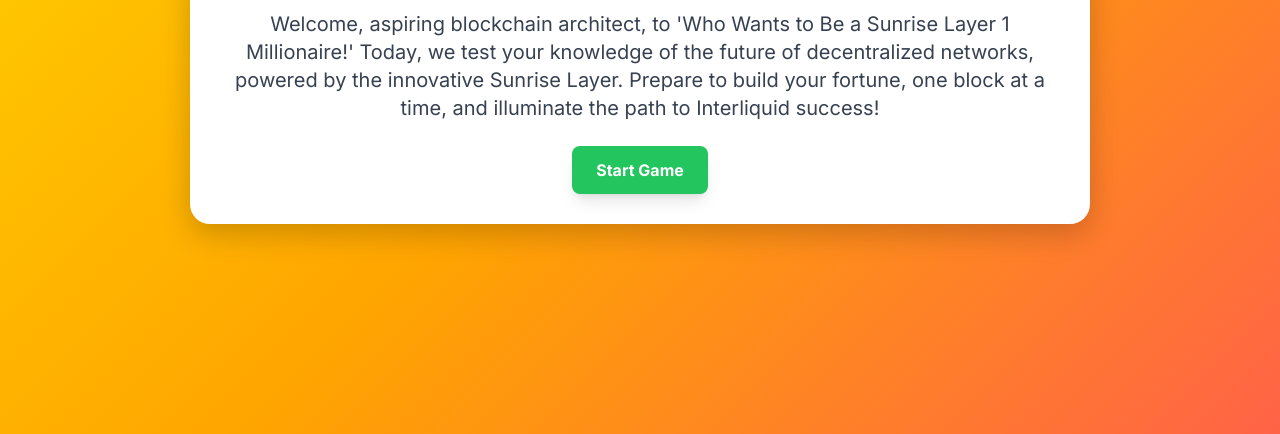
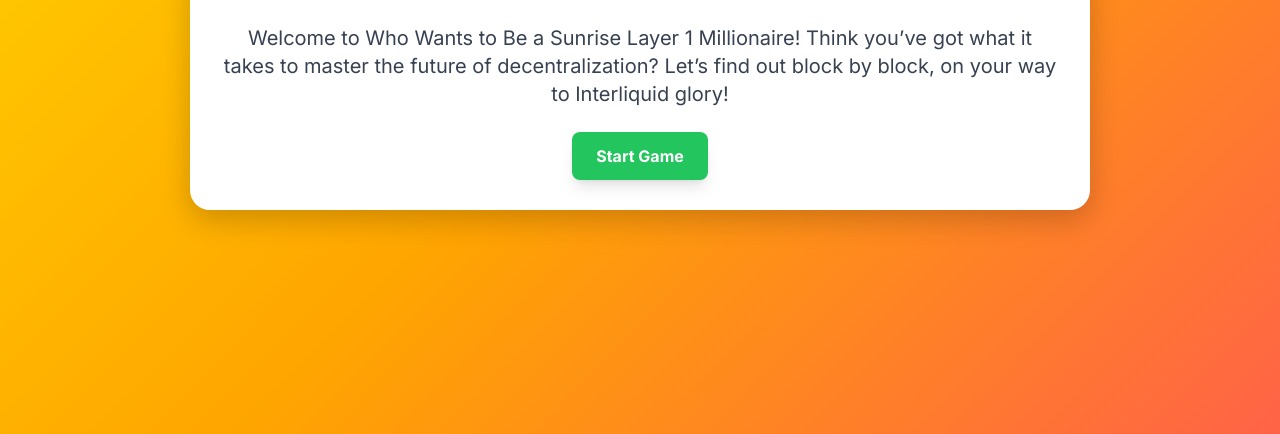
Before and after one commit to ShrimpieDev/sunrisemillionairegame, a plain HTML site: page index.html in a window 1280 px wide. Shown: the part 366-800 px from the top of the page. Drawn offline with nearby package versions, Linux system fonts and the light colour scheme.

Commit message:
Update index.html

```diff
--- a/index.html
+++ b/index.html
@@ -433,7 +433,7 @@
 
         <!-- Welcome Screen -->
         <div id="welcomeScreen" class="fade-in">
-            <p class="text-xl text-gray-700 mb-6">Welcome, aspiring blockchain architect, to 'Who Wants to Be a Sunrise Layer 1 Millionaire!' Today, we test your knowledge of the future of decentralized networks, powered by the innovative Sunrise Layer. Prepare to build your fortune, one block at a time, and illuminate the path to Interliquid success!</p>
+            <p class="text-xl text-gray-700 mb-6">Welcome to Who Wants to Be a Sunrise Layer 1 Millionaire! Think you’ve got what it takes to master the future of decentralization? Let’s find out block by block, on your way to Interliquid glory!</p>
             <button id="startButton" class="bg-green-500 hover:bg-green-600 text-white font-bold py-3 px-6 rounded-lg shadow-lg transition duration-300">Start Game</button>
         </div>
 
```
